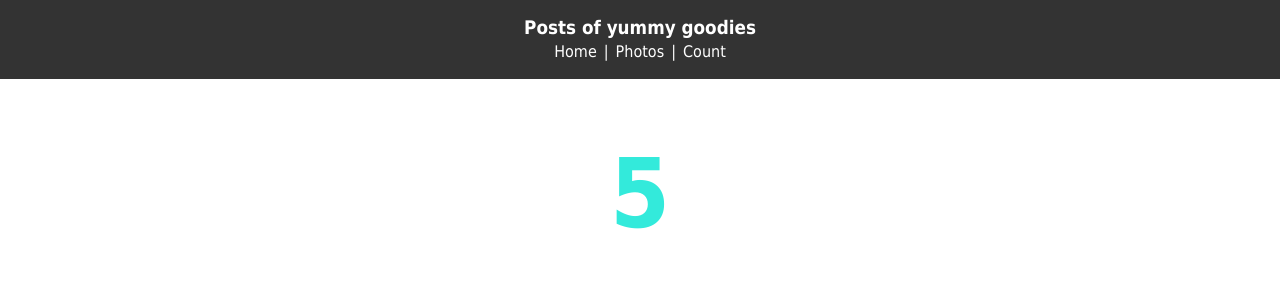
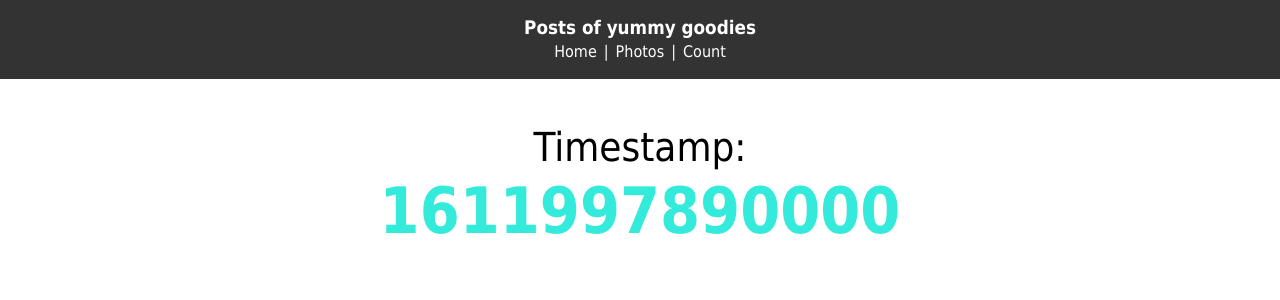
Before and after one commit to Paddlepop25/react-post-app-functional-components, a React (Create React App) app: page /count in a window 1280 px wide. Shown: the top 300 px of the page. Built offline with nearby package versions, Linux system fonts and the light colour scheme.

Commit message:
changed Count to timestamp

```diff
--- a/src/components/Count.js
+++ b/src/components/Count.js
@@ -8,7 +8,8 @@ function Count() {
 
   useEffect(() => {
     const changeCount = setInterval(() => {
-      setCount((prevCount) => prevCount + 1)
+      // setCount((prevCount) => prevCount + 1)
+      setCount(() => new Date().getTime())
     }, 1000)
     return () => clearInterval(changeCount)
   }, [])
@@ -20,6 +21,7 @@ function Count() {
   return (
     <>
       <Header />
+      <p style={timeStameStyle}>Timestamp:</p>
       <h1 style={countStyle}>
         <span style={{ color }}>{count}</span>
       </h1>
@@ -27,10 +29,15 @@ function Count() {
   )
 }
 
+const timeStameStyle = {
+  textAlign: 'center',
+  fontSize: '2.5rem',
+  marginTop: '3rem',
+  lineHeight: '1',
+}
 const countStyle = {
   textAlign: 'center',
-  fontSize: '6rem',
-  marginTop: '3rem',
+  fontSize: '4rem',
 }
 
 export default Count
```
Also changed, not shown: 1 other file (tests, documents, lock files or other folders).
